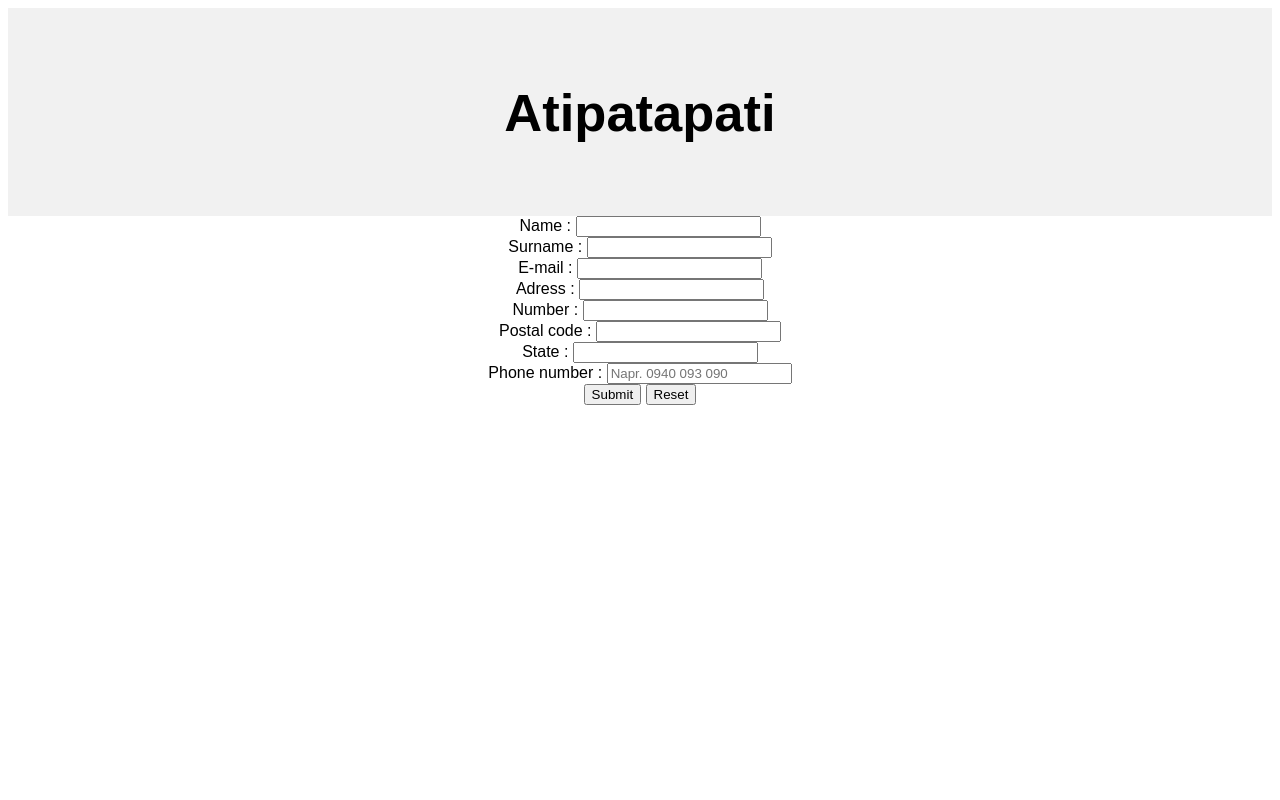
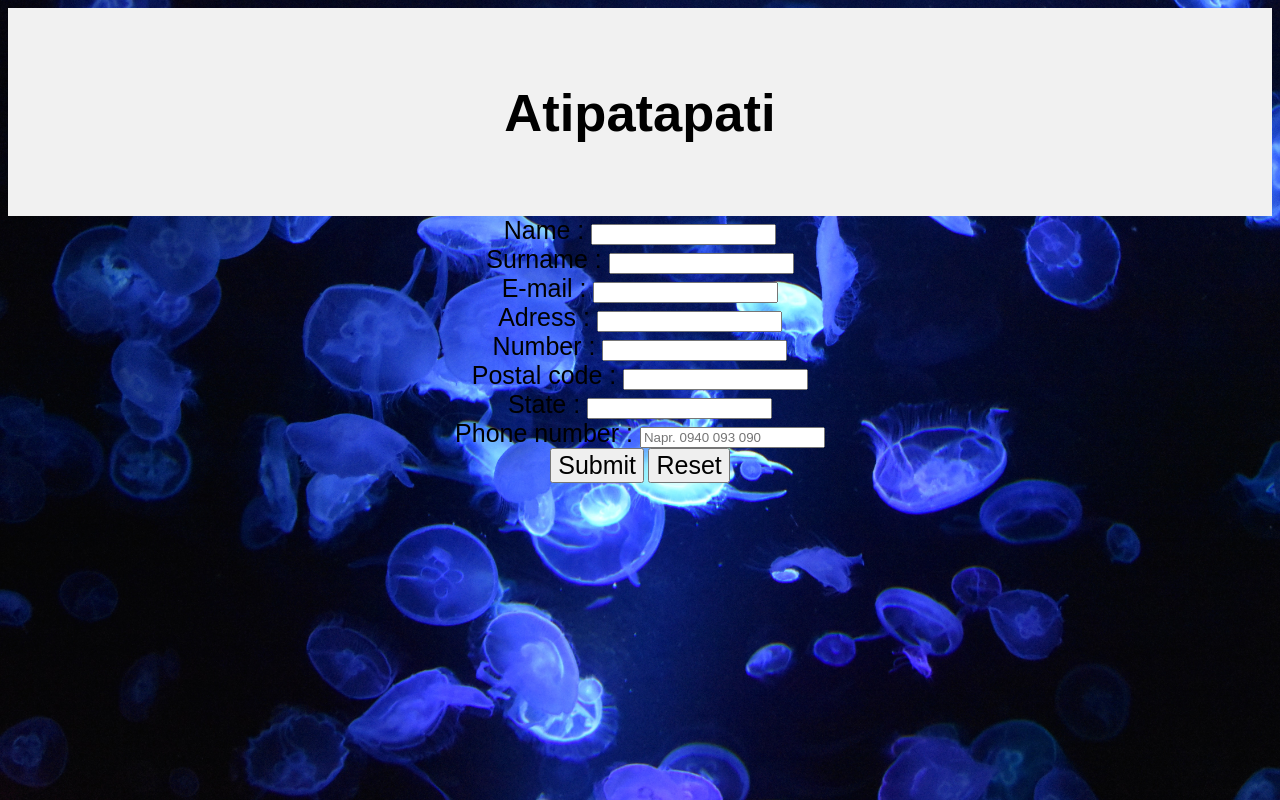
Before and after one commit to FilipSajna/ESPIot, a PHP site: page /phpform.php in a window 1280 px wide. Run offline with PHP 8.4, Linux system fonts and the light colour scheme.

Commit message:
label sizes + bcg

```diff
--- a/phpform.php
+++ b/phpform.php
@@ -7,6 +7,11 @@
 }
 
 body {
+    background-image: url("content/bck1.jpg");
+    background-size: cover;
+    background-repeat: no-repeat;
+    background-attachment: fixed;
+    background-position: center;
     font-family: Arial, Helvetica, sans-serif;
 }
 
@@ -52,6 +57,11 @@ body {
     text-align: center;
 }
 
+.label {
+    font-size : 25px;
+    font-family : Arial;
+}
+
 @media (max-width: 600px) {
     .grid-container  {
         grid-template-areas:
@@ -69,16 +79,16 @@ body {
 <header><div class = "header"><h2 align = "center">Atipatapati</h2></div></header>
 
 <form action="phpform.php" method="post" style="text-align: center; ">
-Name :      <input type="text" name="name" required><br>
-Surname :   <input type="text" name="surname" required><br>
-E-mail :    <input type="email" name="email" required><br>
-Adress :    <input type="text" name="adress"required><br>
-Number :    <input type="number" name="number" required><br>
-Postal code : <input type="number" name="psc" required><br>
-State :     <input type="text" name="state" required><br>
-Phone number : <input type="tel" name="phonenumber" pattern="^\d{4}\d{3}\d{3}$" placeholder="Napr. 0940 093 090" required><br>
-<input type="submit">
-<input type="reset">
+<label for = "name" class = "label">Name : </label>      <input type="text" name="name" required><br>
+<label for = "surname" class = "label">Surname : </label>   <input type="text" name="surname" required><br>
+<label for = "email" class = "label">E-mail : </label>    <input type="email" name="email" required><br>
+<label for = "adress" class = "label">Adress : </label>    <input type="text" name="adress"required><br>
+<label for = "number" class = "label">Number : </label>    <input type="number" name="number" required><br>
+<label for = "psc" class = "label">Postal code : </label> <input type="number" name="psc" required><br>
+<label for = "state" class = "label">State : </label>     <input type="text" name="state" required><br>
+<label for = "phonenumber" class = "label">Phone number : </label> <input type="tel" name="phonenumber" pattern="^\d{4}\d{3}\d{3}$" placeholder="Napr. 0940 093 090" required><br>
+<input type="submit" class = "label">
+<input type="reset" class = "label">
 </form>
 
 </body>
```
Also changed, not shown: content/bck1.jpg (added). Lines whose indentation alone changed are shown as unchanged.
